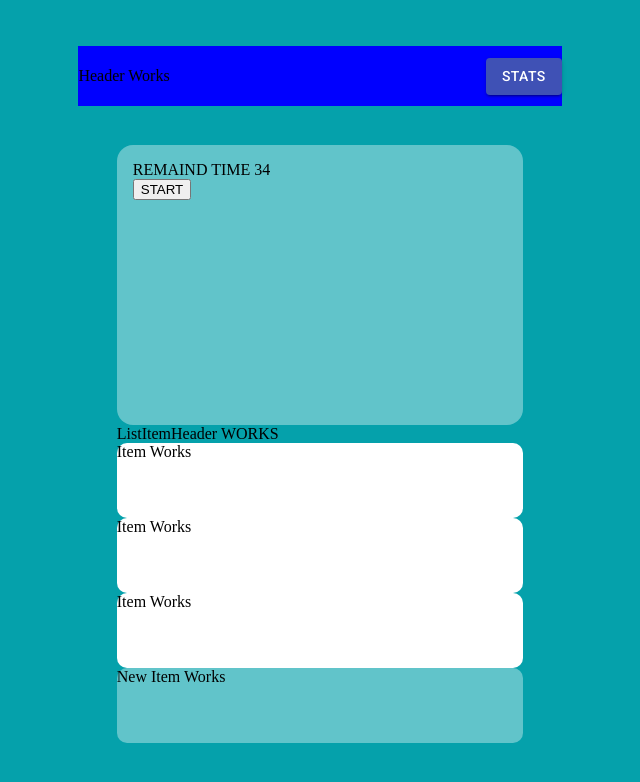
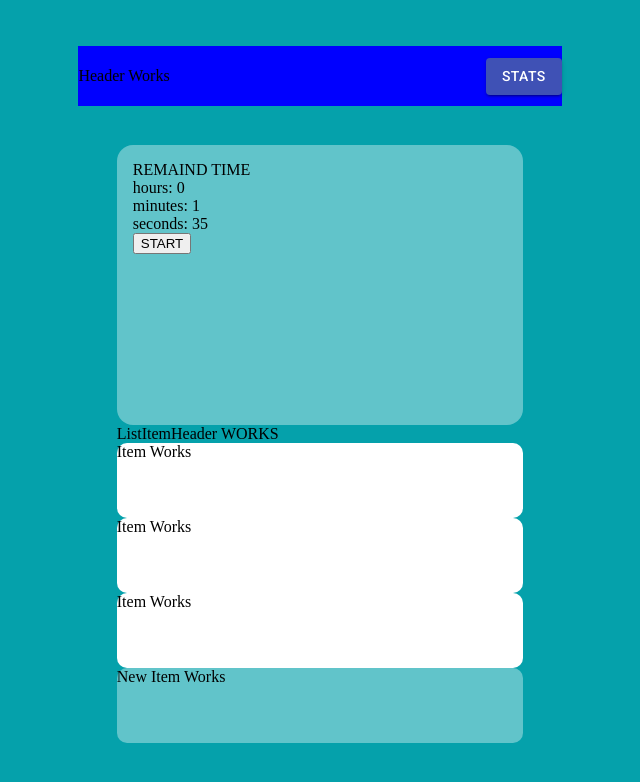
Before and after one commit to devacran/productive-list-app, a React app: page / in a window 1280 px wide. Shown: the top 782 px of the page, without its empty margins (320-960 px from the left). Built offline with nearby package versions, Linux system fonts and the light colour scheme.

Commit message:
Timer Logic Completed

```diff
--- a/src/actions/index.js
+++ b/src/actions/index.js
@@ -1,11 +1,19 @@
 export const setCurrentTask = payload => ({
   type: "SET_CURRENT_TASK",
+  payload
+});
+export const setCurrentTaskCompleted = payload => ({
+  type: "SET_CURRENT_TASK_COMPLETED",
   payload
 });
 export const setTaskTimer = payload => ({
   type: "SET_TASK_TIMER",
   payload
 });
+export const setTimerRemind = payload => ({
+  type: "SET_TIMER_REMIND",
+  payload
+});
 export const setTimerStatus = payload => ({
   type: "SET_TIMER_STATUS",
   payload
--- a/src/components/TimerButton.js
+++ b/src/components/TimerButton.js
@@ -18,7 +18,7 @@ const TimerButton = ({ timerStatus, setTimerStatus }) => {
     }
   };
 
-  const stop = (
+  const initial = (
     <div className="timer-button">
       <button onClick={handleTimerButton} value="start">
         START
@@ -45,7 +45,8 @@ const TimerButton = ({ timerStatus, setTimerStatus }) => {
   //returns the button depending the timer state value
   return (
     <>
-      {timerStatus === "stop" && stop}
+      {timerStatus === "idle" && initial}
+      {timerStatus === "stop" && initial}
       {timerStatus === "pause" && pause}
       {timerStatus === "inProgress" && inProgress}
     </>
--- a/src/components/TimerDisplay.js
+++ b/src/components/TimerDisplay.js
@@ -1,9 +1,12 @@
 import React from "react";
 
-const TimerDisplay = ({ data }) => {
+const TimerDisplay = ({ total, hours, minutes, seconds }) => {
   return (
     <div className="timer-display">
-      <div>REMAIND TIME {data}</div>
+      <div>REMAIND TIME </div>
+      <div>hours: {hours} </div>
+      <div>minutes: {minutes} </div>
+      <div>seconds: {seconds} </div>
     </div>
   );
 };
--- a/src/containers/Home.js
+++ b/src/containers/Home.js
@@ -1,11 +1,12 @@
 import React, { useEffect } from "react";
 import { connect } from "react-redux";
 import { setCurrentTask as _setCurrentTask } from "../actions";
+import { setTaskTimer as _setTaskTimerData } from "../actions";
 import { sortListByStartDate } from "../utils/sortList";
 import Timer from "./Timer";
 import List from "./List";
 const Home = props => {
-  const { list, setCurrentTask } = props;
+  const { list, setCurrentTask, setTaskTimerData } = props;
   let taskList = [];
   let taskTimer = {};
   useEffect(() => {
@@ -14,6 +15,11 @@ const Home = props => {
     taskList = sortListByStartDate(list);
     const currentTask = taskList.shift();
     setCurrentTask(currentTask);
+    setTaskTimerData({
+      duration: currentTask.duration,
+      remaindTime: currentTask.duration,
+      timerStatus: "idle"
+    });
   }, [sortListByStartDate, setCurrentTask]);
   return (
     <div className="home">
@@ -23,6 +29,7 @@ const Home = props => {
   );
 };
 const mapDispatchToProps = {
+  setTaskTimerData: _setTaskTimerData,
   setCurrentTask: _setCurrentTask
 };
 const mapStateToProps = state => ({
--- a/src/containers/Timer.js
+++ b/src/containers/Timer.js
@@ -1,25 +1,28 @@
 import React, { useEffect } from "react";
 import { connect } from "react-redux";
-import { setTaskTimer as _setTaskTimerData } from "../actions";
 import { setTimerStatus as _setTimerStatus } from "../actions";
+import { setTimerRemind as _setTimerRemind } from "../actions";
+import { setCurrentTaskCompleted as _setCurrentTaskCompleted } from "../actions";
 import { timer as countDown } from "../utils/timer";
+import { parseTimer } from "../utils/timer";
 import TimerDisplay from "../components/TimerDisplay";
 import TimerButton from "../components/TimerButton";
 const Timer = props => {
-  const { timer, currentTask, setTaskTimerData, setTimerStatus } = props;
-  const { timerStatus, remaindTime } = timer;
+  const {
+    timer,
+    currentTask,
+    setTimerStatus,
+    setTimerRemind,
+    setCurrentTaskCompleted
+  } = props;
+  const { timerStatus } = timer;
+  const remaindTime = parseTimer(timer.remaindTime);
 
   useEffect(() => {
-    setTaskTimerData({
-      duration: currentTask.duration,
-      remaindTime: currentTask.duration,
-      timerStatus: "stop"
-    });
-  }, []);
-  useEffect(() => {
     countDown.config({
-      seconds: 5000,
-      state: null
+      seconds: timer.remaindTime,
+      remindTimeState: setTimerRemind,
+      statusState: setTimerStatus
     });
     switch (timerStatus) {
       case "inProgress":
@@ -27,6 +30,7 @@ const Timer = props => {
         break;
       case "stop":
         countDown.stop();
+        setCurrentTaskCompleted(timer.remaindTime);
         break;
       case "pause":
         countDown.stop();
@@ -37,7 +41,7 @@ const Timer = props => {
   return (
     <div className="timer">
       <div className="timer__container">
-        <TimerDisplay data={remaindTime} />
+        <TimerDisplay {...remaindTime} />
         <TimerButton
           timerStatus={timerStatus}
           setTimerStatus={setTimerStatus}
@@ -47,8 +51,9 @@ const Timer = props => {
   );
 };
 const mapDispatchToProps = {
-  setTaskTimerData: _setTaskTimerData,
-  setTimerStatus: _setTimerStatus
+  setTimerStatus: _setTimerStatus,
+  setTimerRemind: _setTimerRemind,
+  setCurrentTaskCompleted: _setCurrentTaskCompleted
 };
 const mapStateToProps = state => ({
   currentTask: state.currentTask.data || {},
--- a/src/initialState.js
+++ b/src/initialState.js
@@ -3,7 +3,7 @@ const list = {
     {
       id: "124",
       name: "Tarea 2",
-      duration: 37,
+      duration: 95000,
       description: "",
       completed: false,
       completitionTime: 17,
@@ -14,7 +14,7 @@ const list = {
     {
       id: "123",
       name: "Tarea 1",
-      duration: 34,
+      duration: 6400,
       description: "",
       completed: false,
       completitionTime: 23,
@@ -30,7 +30,7 @@ const list = {
 const timer = {
   duration: 34, //this value is setted from the currentTask duration
   remaindTime: 11,
-  timerStatus: "stop"
+  timerStatus: "idle"
 };
 
 //This is setted by default with the most recent item from List considering the date.
--- a/src/reducer/currentTaskReducer.js
+++ b/src/reducer/currentTaskReducer.js
@@ -1,7 +1,20 @@
 const currentTaskReducer = (state = {}, action) => {
   switch (action.type) {
     case "SET_CURRENT_TASK":
-      return action.payload;
+      return {
+        ...state,
+        data: action.payload
+      };
+    case "SET_CURRENT_TASK_COMPLETED":
+      const completitionTime = action.payload;
+      return {
+        ...state,
+        data: {
+          ...state.data,
+          completed: completitionTime ? true : false,
+          completitionTime
+        }
+      };
     default:
       return state;
   }
--- a/src/reducer/timerReducer.js
+++ b/src/reducer/timerReducer.js
@@ -1,12 +1,18 @@
 const timeReducer = (state = {}, action) => {
   switch (action.type) {
     case "SET_TASK_TIMER":
+      console.log("hola");
       return action.payload;
     case "SET_TIMER_STATUS":
       return {
         ...state,
         timerStatus: action.payload
       };
+    case "SET_TIMER_REMIND":
+      return {
+        ...state,
+        remaindTime: action.payload
+      };
     default:
       return state;
   }
--- a/src/utils/timer.js
+++ b/src/utils/timer.js
@@ -6,36 +6,38 @@ class Timer {
   //config timerSeconds: is the total time to count down
   config(config) {
     this.timerSeconds = config.seconds || 0;
-    this.setState = config.state || function() {};
+    this.setRemindTimeState = config.remindTimeState || function() {};
+    this.setStatusState = config.statusState || function() {};
     this.remaindTime = this.timerSeconds;
   }
 
   start() {
     const t = setInterval(() => {
       console.log(this.timerSeconds);
-      this.remaindTime--;
+      //each interval rest 1000ms
+      this.remaindTime -= 1000;
       //sets the remaind time to global app state
-      this.setState(this.remaindTime);
+      this.setRemindTimeState(this.remaindTime);
+      if (this.remaindTime < 1) this.stop();
     }, 1000);
     this.currentTimer = t;
   }
 
   stop() {
     clearInterval(this.currentTimer);
+    // this.setStatusState("stop");
   }
 }
 export const timer = new Timer();
 
-export function taimer(endtime) {
-  const total = Date.parse(endtime) - Date.parse(new Date());
+export function parseTimer(endtime) {
+  const total = endtime;
   const seconds = Math.floor((total / 1000) % 60);
   const minutes = Math.floor((total / 1000 / 60) % 60);
   const hours = Math.floor((total / (1000 * 60 * 60)) % 24);
-  const days = Math.floor(total / (1000 * 60 * 60 * 24));
 
   return {
     total,
-    days,
     hours,
     minutes,
     seconds
```
